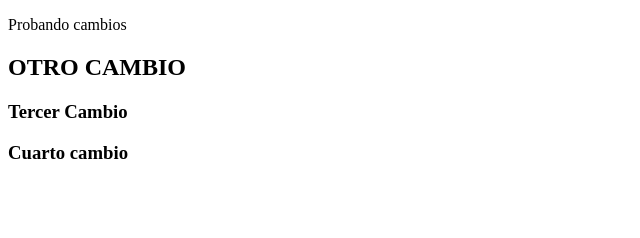
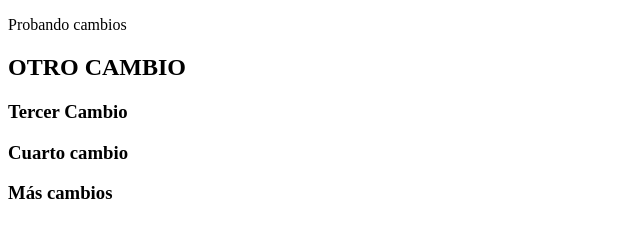
Before and after one commit to NachoMrt/Otro, a plain HTML site: page index.html in a window 1280 px wide. Shown: the whole page, without its empty margins (0-640 px from the left). Drawn offline with Linux system fonts and the light colour scheme.

Commit message:
Más cambios

```diff
--- a/index.html
+++ b/index.html
@@ -11,5 +11,6 @@
     <h2>OTRO CAMBIO</h2>
     <h3>Tercer Cambio</h3>
     <h3>Cuarto cambio</h3>
+    <h3>Más cambios</h3>
   </body>
 </html>
```
